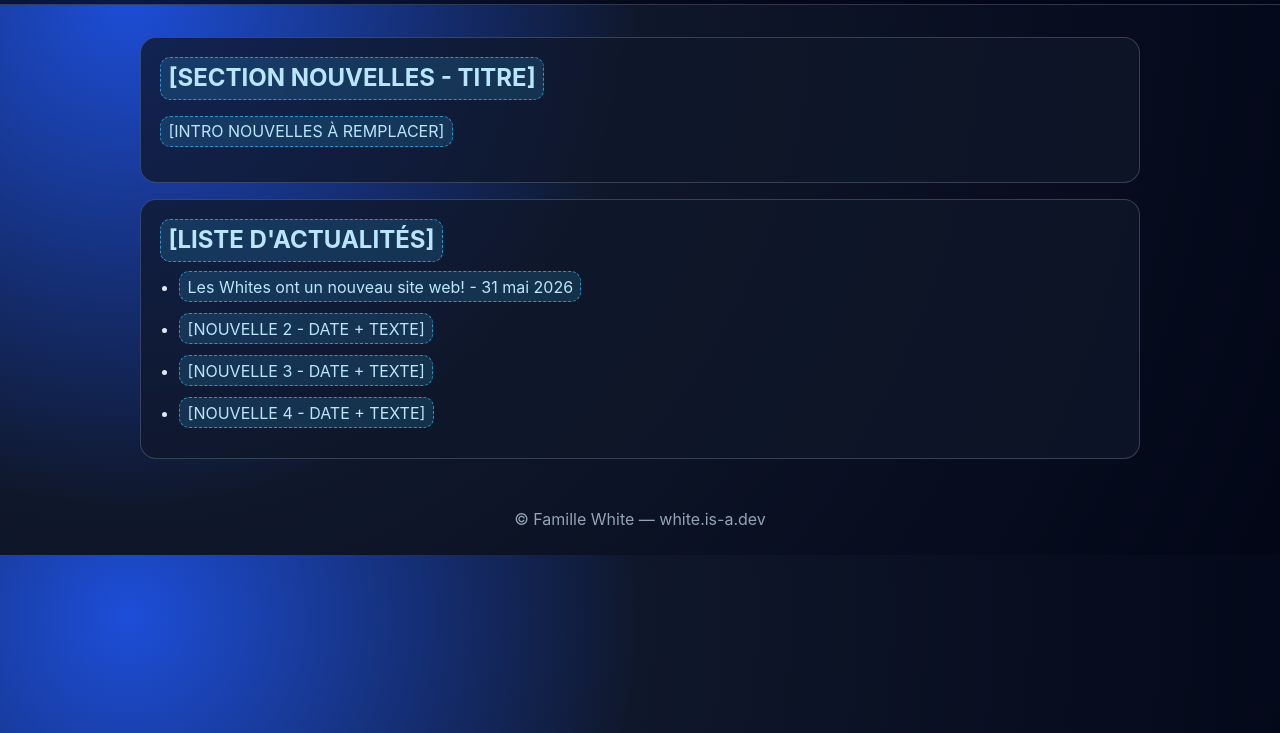
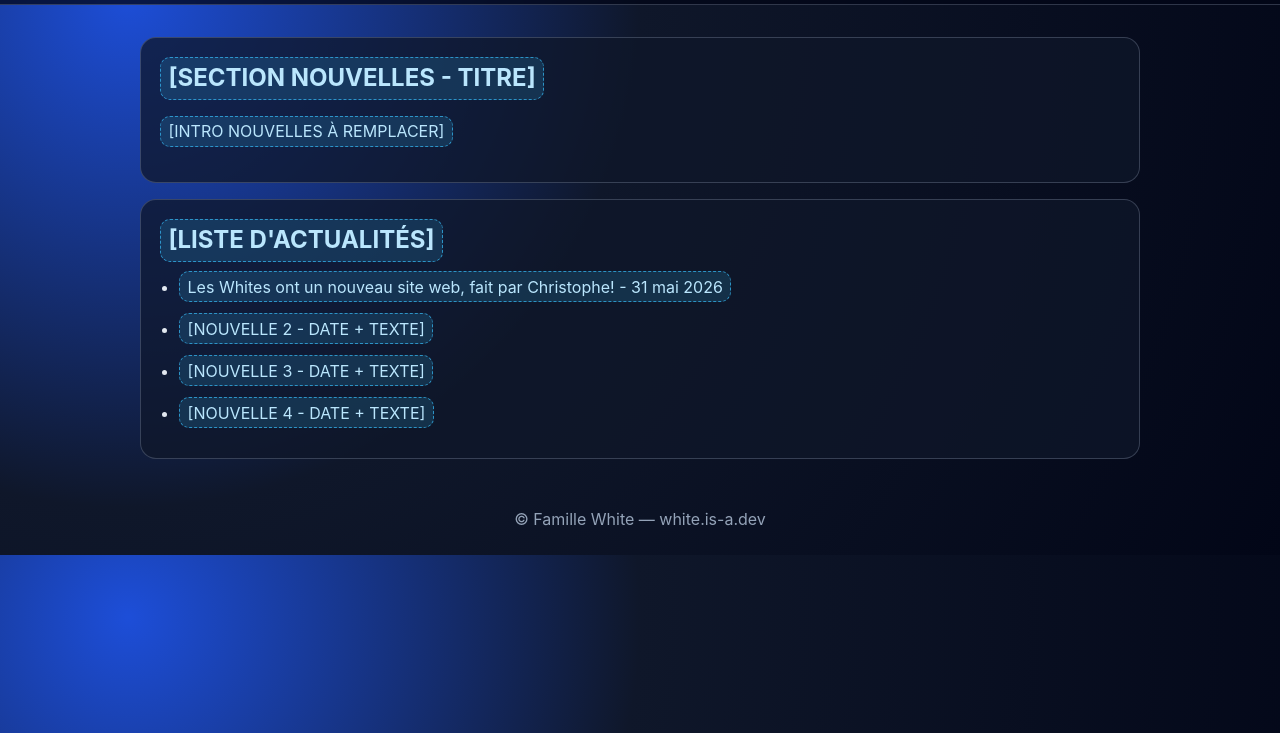
Before and after one commit to gnof-the-shark/whiteweb, a website: page nouvelles.html in a window 1280 px wide. Shown: the part 67-800 px from the top of the page. Drawn offline with Linux system fonts and the light colour scheme.

Commit message:
Update news item with author and date

```diff
--- a/nouvelles.html
+++ b/nouvelles.html
@@ -27,7 +27,7 @@
       <section>
         <h2><span class="placeholder">[LISTE D'ACTUALITÉS]</span></h2>
         <ul>
-          <li><span class="placeholder">Les Whites ont un nouveau site web! - 31 mai 2026</span></li>
+          <li><span class="placeholder">Les Whites ont un nouveau site web, fait par Christophe! - 31 mai 2026</span></li>
           <li><span class="placeholder">[NOUVELLE 2 - DATE + TEXTE]</span></li>
           <li><span class="placeholder">[NOUVELLE 3 - DATE + TEXTE]</span></li>
           <li><span class="placeholder">[NOUVELLE 4 - DATE + TEXTE]</span></li>
```
